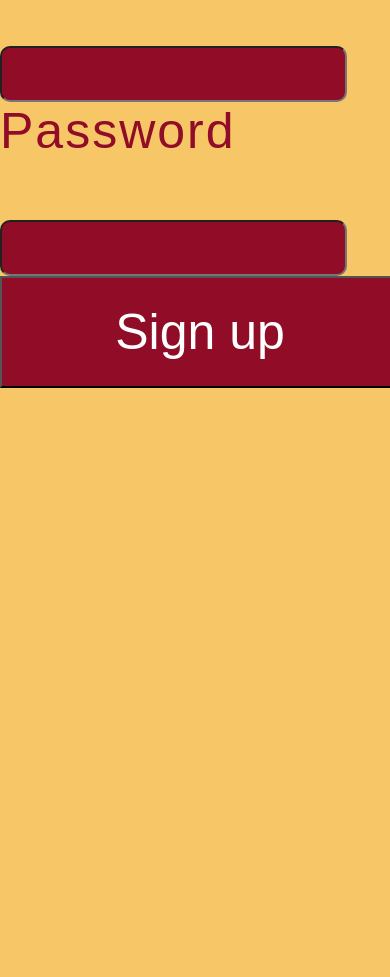
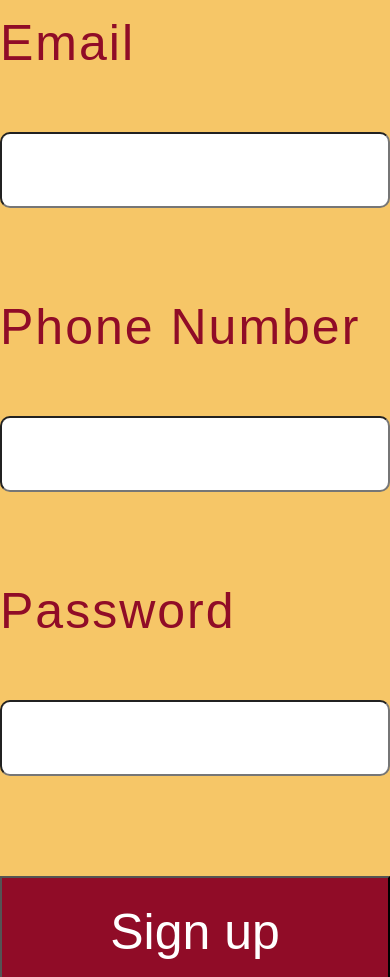
Before and after one commit to yasmina-b/wine-dine, a React (Create React App) app in the folder frontend/wine-and-dine/: page /register in a window 390 px wide. Shown: the part 1020-1997 px from the top of the page. Before the commit the page ends 1408 px from the top, so only its background shows below. Built offline with nearby package versions, Linux system fonts and the light colour scheme.

Commit message:
Made the Register Page Responsive

```diff
--- a/frontend/wine-and-dine/src/pages/registerpage/RegisterPage.css
+++ b/frontend/wine-and-dine/src/pages/registerpage/RegisterPage.css
@@ -1,4 +1,5 @@
 .register-page {
+  position:absolute;
   background-color: #f6c667;
   width: 100%;
   height: 100vh;
@@ -7,7 +8,7 @@
 
 .title {
   text-align: center;
-  margin-top: 200px;
+  margin-top: 150px;
   font-weight: 36;
   font-style: bold;
   letter-spacing: 20px;
@@ -18,23 +19,39 @@
 
 .labels {
   color: #900c27;
+  display: flex;
+
   font-size: 50px;
   font-weight: 14;
   letter-spacing: 2px;
-  margin-top: 70px;
+  margin-top: 90px;
   font-family: 'Montserrat', sans-serif;
 }
 
 .input-style {
   display: flex;
+  flex-direction: column;
+  align-items: center;
   justify-content: center;
-  align-items: center;
-  background-color: #900c27;
-  height: 50px;
-  width: 339px;
+  /* background-color: #900c27; */
+  height: 70px;
+  width: 509px;
   border-radius: 10px;
   margin-top: 60px;
   cursor: pointer;
+}
+
+.input-wrapper {
+
+  display: flex;
+  justify-content: center;
+
+}
+
+.button-wrapper{
+  display: flex;
+  align-items: center;
+  justify-content: center;
 }
 
 .button {
@@ -46,6 +63,7 @@
   display: flex;
   justify-content: center;
   width: 400px;
-  margin: auto;
+  margin-top:100px;
+
   font-family: 'Montserrat', sans-serif;
 }
--- a/frontend/wine-and-dine/src/pages/registerpage/RegisterPage.js
+++ b/frontend/wine-and-dine/src/pages/registerpage/RegisterPage.js
@@ -35,41 +35,54 @@ function RegisterPage() {
       <div className="title">SIGN UP</div>
       <form>
         <label className="labels">First Name</label>
+        <div className="input-wrapper">
         <input
           className="input-style"
           type="text"
           value={firstName}
           onChange={(e) => setFirstName(e.target.value)}
         />
+        </div>
+
         <label className="labels">Last Name</label>
+        <div className="input-wrapper">
         <input
           className="input-style"
           type="text"
           value={lastName}
           onChange={(e) => setLastName(e.target.value)}
         />
+        </div>
         <label className="labels">Email</label>
+        <div className="input-wrapper">
         <input
           className="input-style"
           type="email"
           value={email}
           onChange={(e) => setEmail(e.target.value)}
         />
+        </div>
         <label className="labels">Phone Number</label>
+        <div className="input-wrapper">
         <input
           className="input-style"
           type="text"
           value={phoneNumber}
           onChange={(e) => setPhoneNumber(e.target.value)}
         />
+        </div>
         <label className="labels">Password</label>
+        <div className="input-wrapper">
         <input
           className="input-style"
           type="password"
           value={password}
           onChange={(e) => setPassword(e.target.value)}
         />
+        </div>
+        <div className="button-wrapper">
         <button className="button" onClick={(e) => handleRegister(e)}>Sign up</button>
+        </div>
       </form>
     </div>
   );
```
Also changed, not shown: 1 other file (tests, documents, lock files or other folders).
